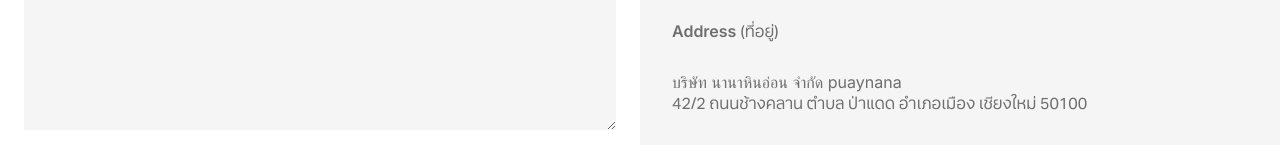
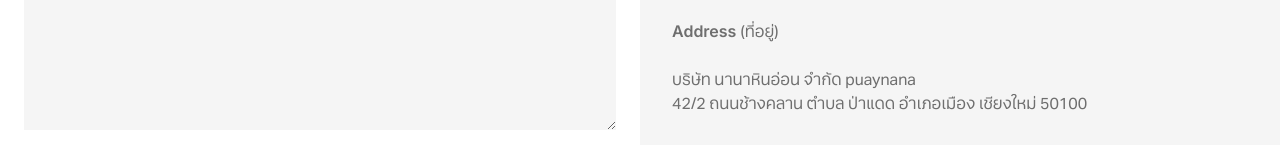
Before and after one commit to jkTurner/nanamarble, a Next.js app: page /contact in a window 1280 px wide. Shown: the part 467-612 px from the top of the page. Built offline with nearby package versions, Linux system fonts and the light colour scheme.

Commit message:
improved contact details 2

```diff
--- a/app/components/form/ContactForm.tsx
+++ b/app/components/form/ContactForm.tsx
@@ -111,7 +111,7 @@ const ContactForm = () => {
                 <div className="flex flex-col gap-sm">
                     <h2 className="font-semibold">Address <span className="font-thai font-medium">(ที่อยู่)</span></h2>
                     <div>
-                        <p>{contactData.businessName} {contactData.lineId}</p>
+                        <p className="font-thai">{contactData.businessName} {contactData.lineId}</p>
                         <p className="font-thai">{contactData.address}</p>
                     </div>
                 </div>
```
